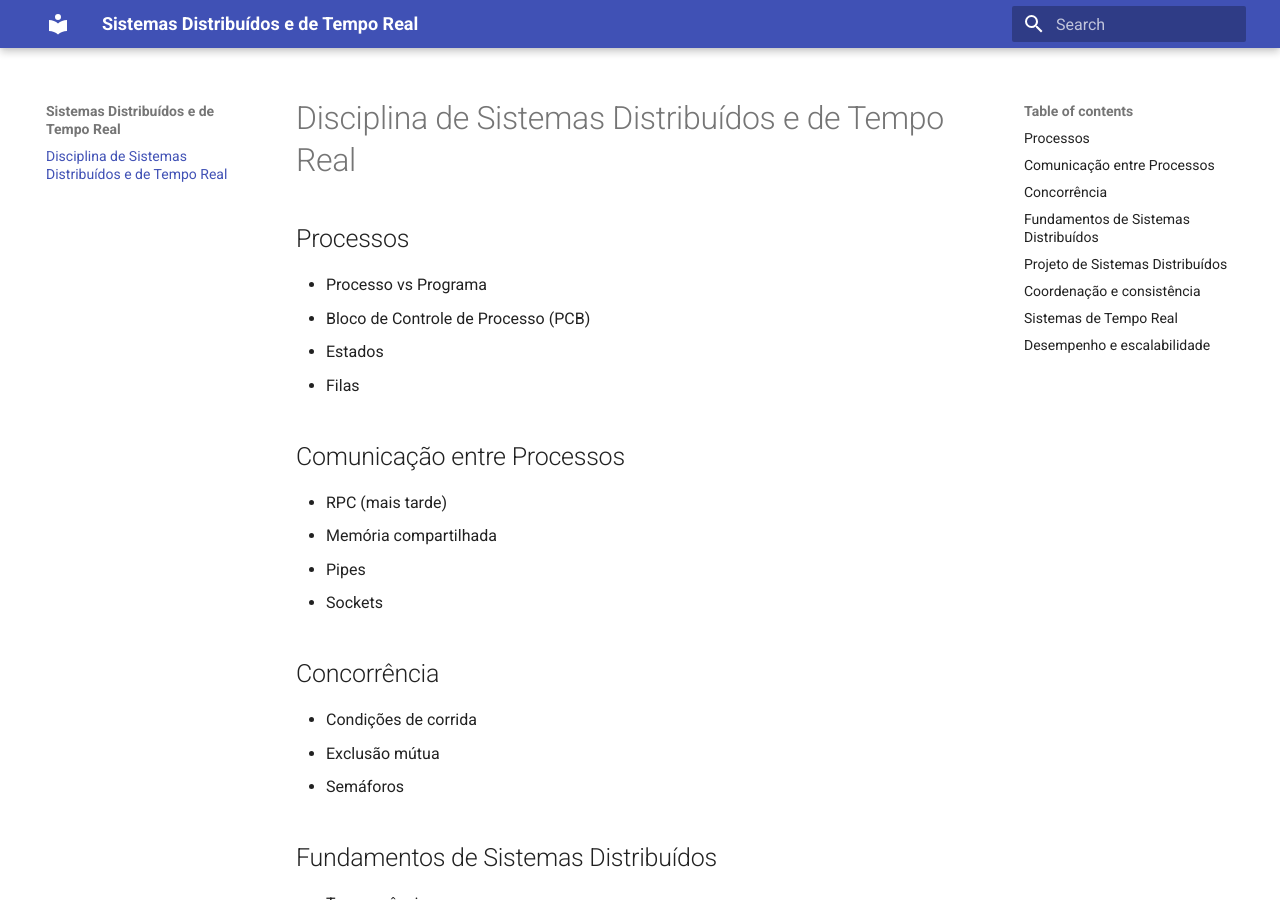
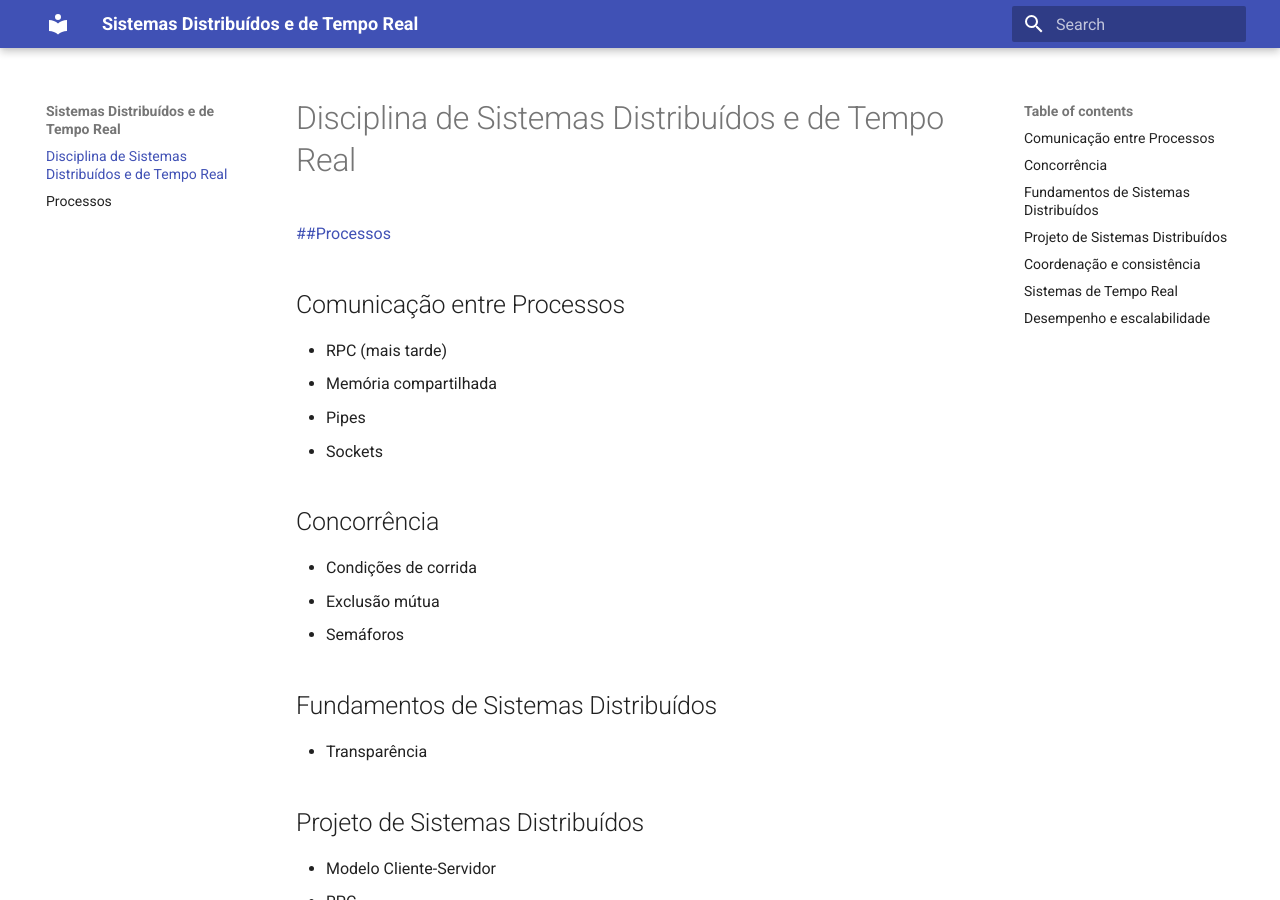
Before and after one commit to joaoepj2/sistemas-distribuidos-tempo-real, an MkDocs documentation site: the page built from docs/index.md, in a window 1280 px wide and 900 px high. Built offline with MkDocs 1.6.1 and Material for MkDocs 9.7.7, drawn with Linux system fonts in a browser that asks for light colours.

Commit message:
Adicionar link para outra pagina

```diff
--- a/docs/index.md
+++ b/docs/index.md
@@ -1,11 +1,7 @@
 # Disciplina de Sistemas Distribuídos e de Tempo Real
 
 
-## Processos
-* Processo vs Programa
-* Bloco de Controle de Processo (PCB)
-* Estados
-* Filas
+[##Processos](/processos)
 
 ## Comunicação entre Processos
 * RPC (mais tarde)
```
Also changed, not shown: docs/processos.md (added, +5 -0 lines).
